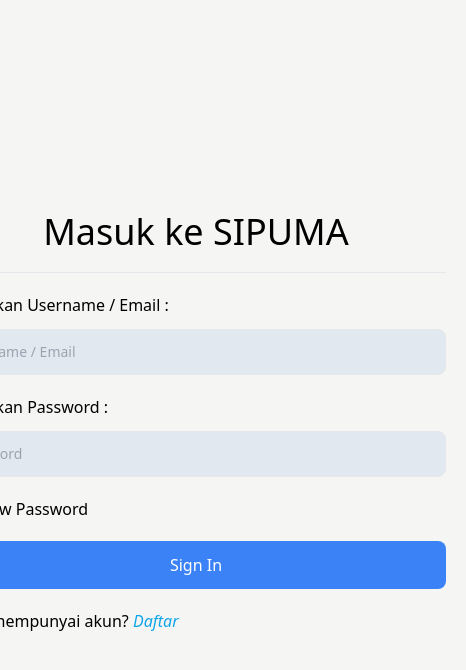
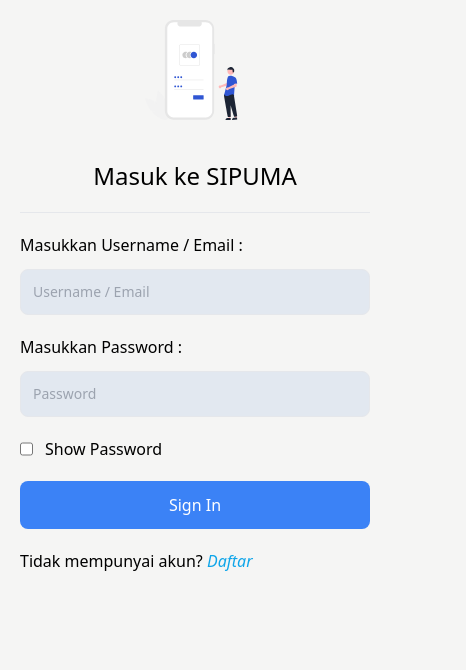
Before and after one commit to pipsyclone/sipuma, a Next.js app: page /signin in a window 390 px wide. Shown: the top 670 px of the page, 466 px wide, since content can reach past the window. Built offline with nearby package versions, Linux system fonts and the light colour scheme.

Commit message:
Fix Bug UI Auth

```diff
--- a/app/(auth)/layout.jsx
+++ b/app/(auth)/layout.jsx
@@ -23,18 +23,25 @@ export default function AuthLayout({ children }) {
 					{isLoading ? (
 						<Loading />
 					) : (
-						<div className="relative w-full h-screen">
-							<div className="flex justify-center items-center">
-								<Middle className="basis-1/2 border">
+						<div className="block md:relative w-full h-screen">
+							<div className="flex flex-col md:flex-row justify-normal md:justify-center items-stretch md:items-center">
+								<Middle className="hidden md:block basis-1/2">
 									<Image
 										src={IllustrationsLogin}
 										alt="Ilustrations Login"
 										width={1000}
 										height={1000}
-										className="w-[500px] h-auto"
+										className="w-[500px]"
 									/>
 								</Middle>
-								<div className="basis-1/2 p-5">{children}</div>
+								<Image
+									src={IllustrationsLogin}
+									alt="Ilustrations Login"
+									width={1000}
+									height={1000}
+									className="w-[100px] mx-auto m-5 block md:hidden"
+								/>
+								<div className="p-5 basis-1/2">{children}</div>
 							</div>
 						</div>
 					)}
--- a/components/pages/auth/signin.jsx
+++ b/components/pages/auth/signin.jsx
@@ -34,8 +34,10 @@ export default function SignIn() {
 	if (isLoading) return <Loading />;
 
 	return (
-		<div className="mx-auto flex flex-col gap-5 w-[500px]">
-			<div className="text-center font-medium text-4xl">Masuk ke SIPUMA</div>
+		<div className="mx-auto flex flex-col gap-5 w-full md:w-[500px]">
+			<div className="text-center font-medium text-2xl md:text-4xl">
+				Masuk ke SIPUMA
+			</div>
 			<hr />
 			<form onSubmit={handleLogin} className="flex flex-col gap-5">
 				<div className="flex flex-col gap-3">
--- a/components/pages/auth/signup.jsx
+++ b/components/pages/auth/signup.jsx
@@ -88,8 +88,10 @@ export default function SignUp() {
 		}
 	};
 	return (
-		<div className="mx-auto flex flex-col gap-5 w-[500px]">
-			<div className="text-center font-medium text-4xl">Daftar Akun SIPUMA</div>
+		<div className="mx-auto flex flex-col gap-5 w-full md:w-[500px]">
+			<div className="text-center font-medium text-2xl md:text-4xl">
+				Daftar Akun SIPUMA
+			</div>
 			<hr />
 			<form onSubmit={handleRegister} className="flex flex-col gap-5">
 				<div className="flex flex-col gap-3 basis-1/2">
```
Also changed, not shown: Tutorial.txt (added), 1 other file (tests, documents, lock files or other folders).
